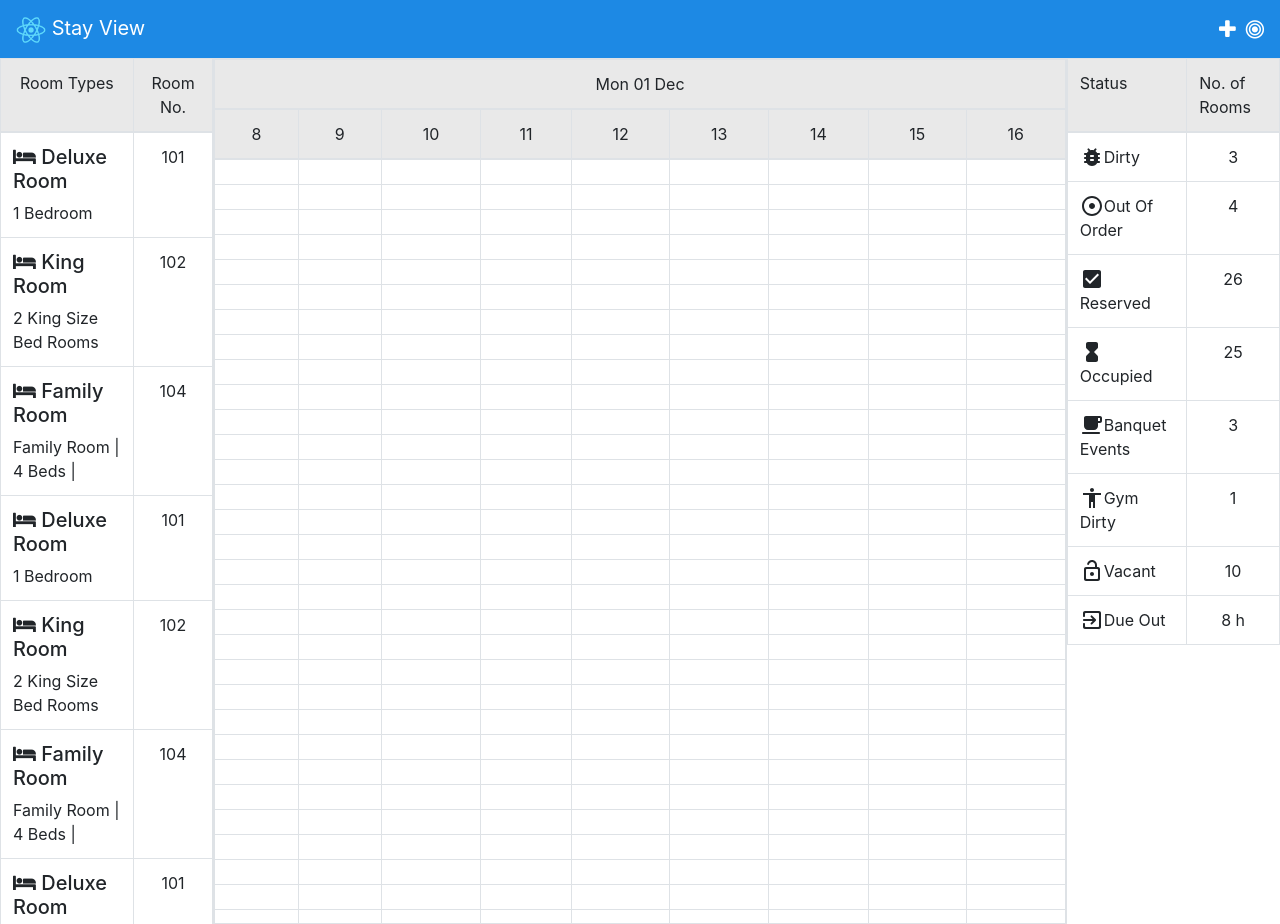
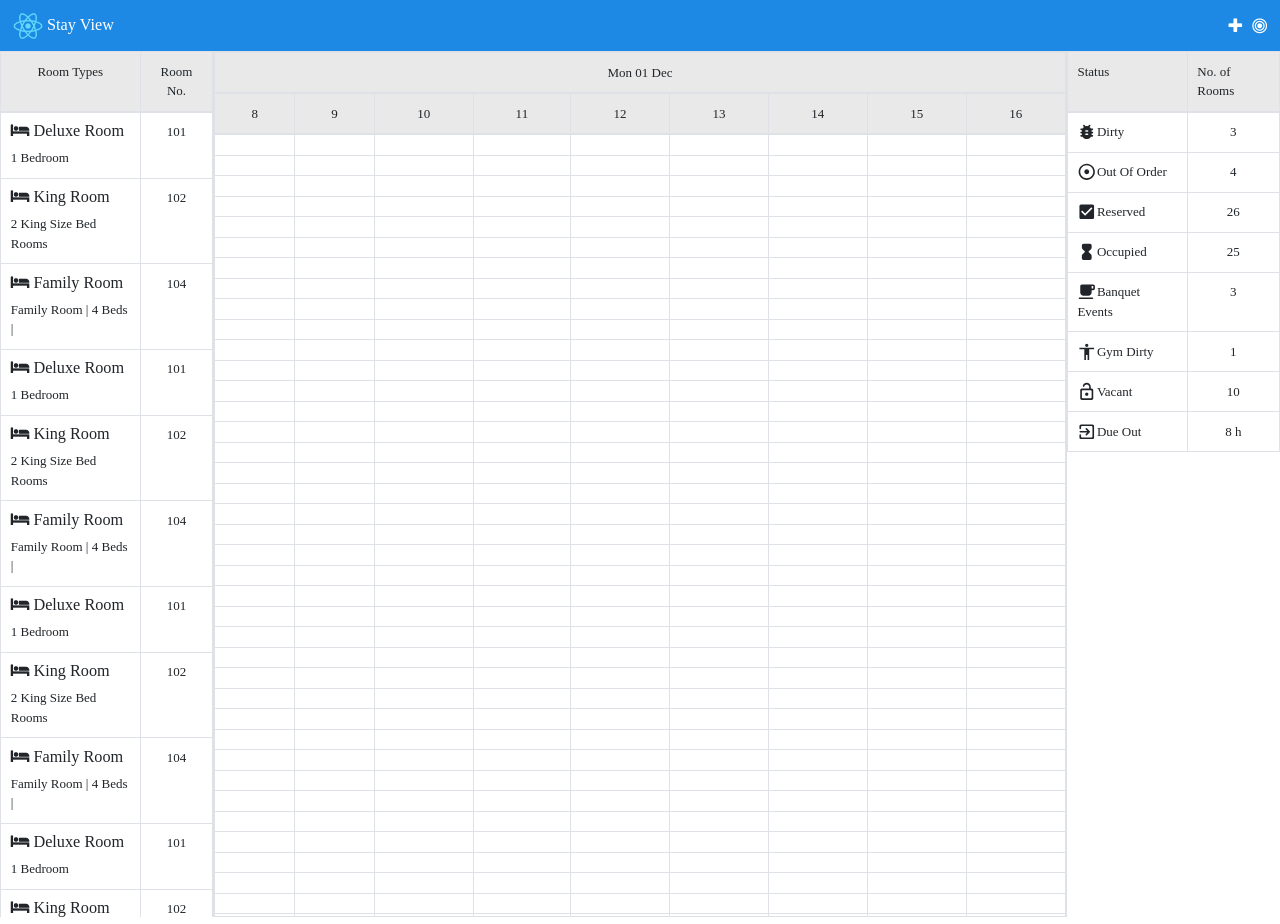
Before and after one commit to itissandeep98/KD, a React (Create React App) app: page / in a window 1280 px wide. Built offline with nearby package versions, Linux system fonts and the light colour scheme.

Commit message:
fonts updated

```diff
--- a/src/App.css
+++ b/src/App.css
@@ -1,4 +1,8 @@
 
+*{
+	font-family: cursive;
+	font-size: small;
+}
 .navbar {
 	background-color: #1d89e4;
 	color: #fff;
--- a/src/shared/roomData.js
+++ b/src/shared/roomData.js
@@ -58,5 +58,20 @@ export const room=[
 		"type": "Family Room",
 		"num": 104,
 		"detail": "Family Room | 4 Beds |"
+	},
+	{
+		"type": "Deluxe Room",
+		"num": 101,
+		"detail": "1 Bedroom"
+	},
+	{
+		"type": "King Room",
+		"num": 102,
+		"detail": "2 King Size Bed Rooms"
+	},
+	{
+		"type": "Family Room",
+		"num": 104,
+		"detail": "Family Room | 4 Beds |"
 	}
 ]
```
